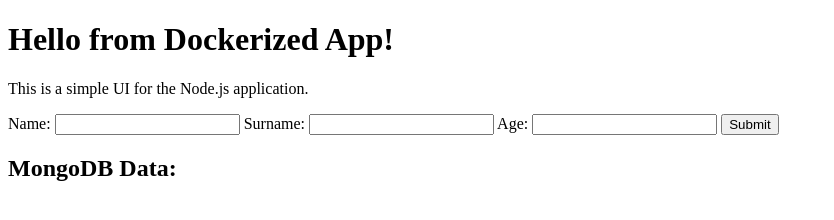
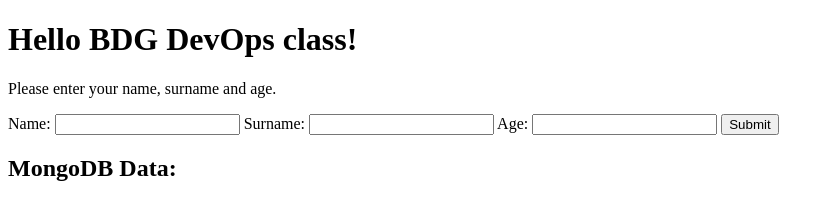
Before and after one commit to yevagabulyan/devops_js_app, a website: page public/index.html in a window 1280 px wide. Shown: the whole page, without its empty margins (0-834 px from the left). Drawn offline with Linux system fonts and the light colour scheme; no server answers.

Commit message:
create dockerized js app

```diff
--- a/public/index.html
+++ b/public/index.html
@@ -8,8 +8,8 @@
   <title>Dockerized App</title>
 </head>
 <body>
-  <h1>Hello from Dockerized App!</h1>
-  <p>This is a simple UI for the Node.js application.</p>
+  <h1>Hello BDG DevOps class!</h1>
+  <p>Please enter your name, surname and age.</p>
 
   <form id="data-form">
     <label for="name">Name:</label>
```
